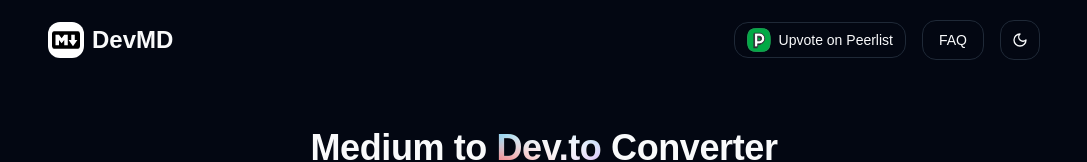
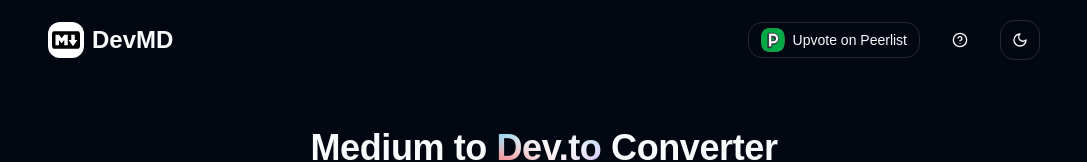
Before and after one commit to suryanshsingh2001/devmd, a Next.js app: page / in a window 1280 px wide. Shown: the top 162 px of the page, without its empty margins (96-1183 px from the left). Built offline with nearby package versions, Linux system fonts and the light colour scheme.

Commit message:
Readjust dialog icon

```diff
--- a/components/shared/faq-dialog.tsx
+++ b/components/shared/faq-dialog.tsx
@@ -33,7 +33,9 @@
     return (
       <Drawer>
         <DrawerTrigger asChild>
-          <Button variant="outline">FAQ</Button>
+          <Button variant="outline">
+            <HelpCircle className="h-5 w-5" />
+          </Button>
         </DrawerTrigger>
         <DrawerContent>
           <DrawerHeader>
@@ -59,7 +61,9 @@
   return (
     <Dialog>
       <DialogTrigger asChild>
-        <Button variant="outline">FAQ</Button>
+        <Button variant="ghost">
+          <HelpCircle className="h-5 w-5" />
+        </Button>
       </DialogTrigger>
       <DialogContent className="max-w-[600px] max-h-[80vh]">
         <DialogHeader>
```
